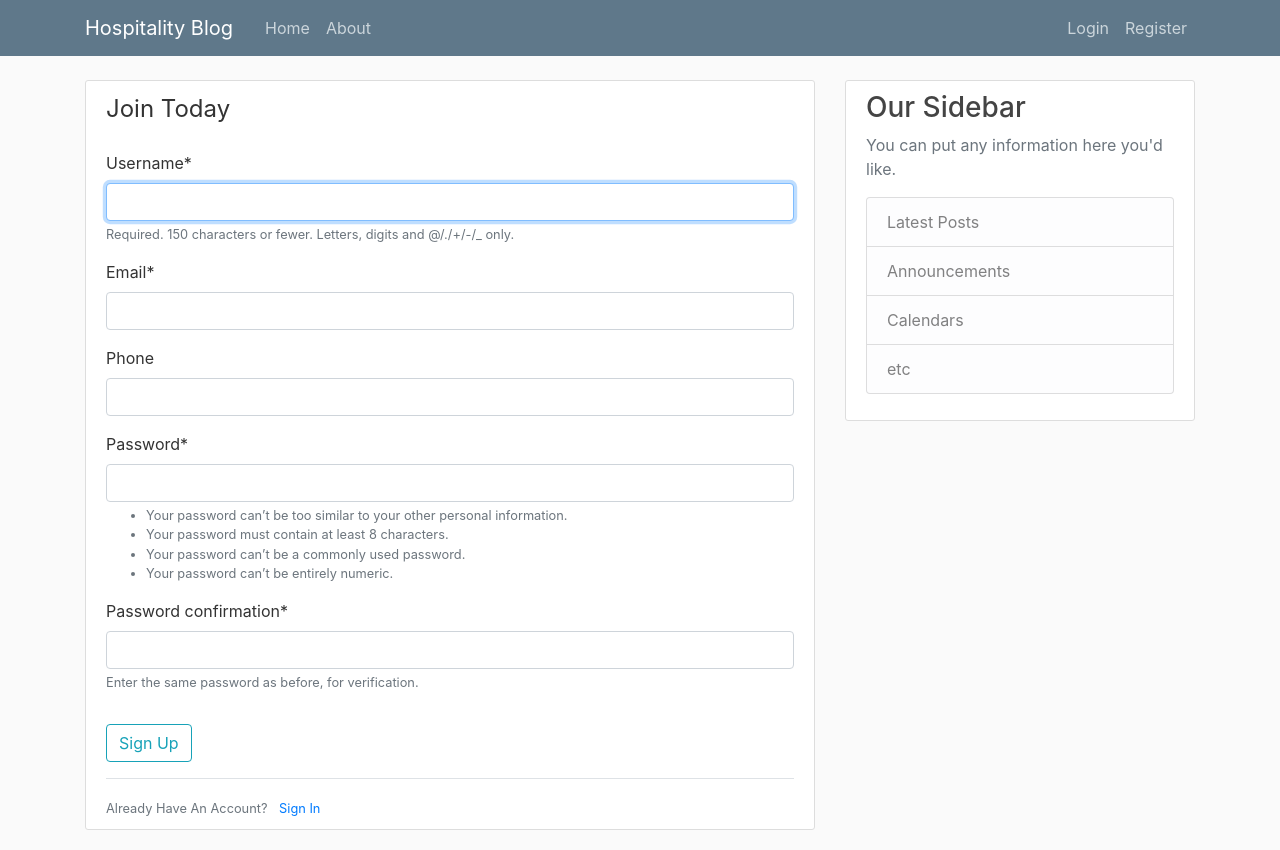
After one commit to TonderaiChinya/hospitality-site, a Django app: page /register/ in a window 1280 px wide. The commit adds this page. Run offline with Django 3.2, Linux system fonts and the light colour scheme; some libraries are stand-ins or nearby versions.

Commit message:
added registration form

```diff
--- a/hospSite/blog/templates/blog/base.html
+++ b/hospSite/blog/templates/blog/base.html
@@ -41,6 +41,13 @@
     <main role="main" class="container">
       <div class="row">
         <div class="col-md-8">
+          {% if messages %}
+            {% for message in messages %}
+                <div class="alert alert-{{ message.tags }}">
+                    {{ message }}
+                </div>
+            {% endfor %}
+          {% endif %}
           {% block content %}{% endblock %}
         </div>
         <div class="col-md-4">
--- a/hospSite/hospSite/settings.py
+++ b/hospSite/hospSite/settings.py
@@ -32,6 +32,8 @@ ALLOWED_HOSTS = []
 
 INSTALLED_APPS = [
     'blog.apps.BlogConfig',
+    'users.apps.UsersConfig',
+    'crispy_forms',
     'django.contrib.admin',
     'django.contrib.auth',
     'django.contrib.contenttypes',
@@ -119,3 +121,5 @@ USE_TZ = True
 # https://docs.djangoproject.com/en/2.1/howto/static-files/
 
 STATIC_URL = '/static/'
+
+CRISPY_TEMPLATE_PACK = 'bootstrap4'
--- a/hospSite/hospSite/urls.py
+++ b/hospSite/hospSite/urls.py
@@ -15,9 +15,12 @@ Including another URLconf
 """
 from django.contrib import admin
 from django.urls import path, include
+from users import views as users_views
+
 
 urlpatterns = [
     path('admin/', admin.site.urls),
+    path('register/', users_views.register, name='register'),
     path('', include('blog.urls')),
-    path('user/', include('users.urls')),
+
 ]
--- /dev/null
+++ b/hospSite/users/forms.py
@@ -0,0 +1,11 @@
+from django import forms
+from django.contrib.auth.models import User
+from django.contrib.auth.forms import UserCreationForm
+
+class UserRegisterForm(UserCreationForm):
+    email = forms.EmailField()
+    phone = forms.CharField(required=False)
+
+    class Meta:
+        model = User
+        fields = ['username', 'email','phone', 'password1', 'password2']
--- /dev/null
+++ b/hospSite/users/templates/users/register.html
@@ -0,0 +1,21 @@
+{% extends "blog/base.html"%}
+{% load crispy_forms_tags %}
+{% block content %}
+   <div class="content-section">
+       <form method="POST">
+           {% csrf_token %}
+           <fieldset class="form-group">
+               <legend class="boarder-bottom mb-4">Join Today</legend>
+               {{ form|crispy }}
+           </fieldset>
+           <div class="form-group">
+               <button class="btn btn-outline-info" type="submit">Sign Up</button>
+           </div>
+       </form>
+       <div class="border-top pt-3">
+           <small class="text-muted ">
+               Already Have An Account? <a class="ml-2" href="#">Sign In</a>
+           </small>
+       </div>
+   </div>
+{% endblock content %}
--- a/hospSite/users/views.py
+++ b/hospSite/users/views.py
@@ -1,5 +1,15 @@
-from django.shortcuts import render
-from django.http import HttpResponse
+from django.shortcuts import render, redirect
+from django.contrib import messages
+from .forms import UserRegisterForm
 
-def user(request):
-    return HttpResponse('<h1>My Name is Tonderai Chinya</h1>')
+def register(request):
+    if request.method == 'POST':
+        form = UserRegisterForm(request.POST)
+        if form.is_valid():
+            form.save()
+            username = form.cleaned_data.get('username')
+            messages.success(request, f'Account created for {username}!')
+            return redirect('blog-home')
+    else:
+        form = UserRegisterForm()
+    return render(request, 'users/register.html', {'form': form})
```
Also changed, not shown: hospSite/db.sqlite3.
